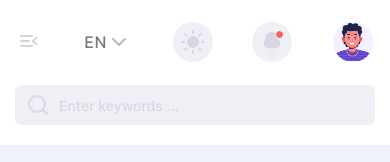
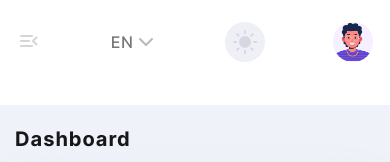
Before and after one commit to thehansguy/afrobase-mvp, a plain HTML site: page index.html in a window 390 px wide. Shown: the top 162 px of the page. Drawn offline with Linux system fonts and the light colour scheme.

Commit message:
cleaning ui removing unecessary mobile items

```diff
--- a/index.html
+++ b/index.html
@@ -193,12 +193,12 @@
         <!-- ! Main nav -->
         <nav class="main-nav--bg">
           <div class="container main-nav">
-            <div class="main-nav-start">
+            <!-- <div class="main-nav-start">
               <div class="search-wrapper">
                 <i data-feather="search" aria-hidden="true"></i>
                 <input type="text" placeholder="Enter keywords ..." required />
               </div>
-            </div>
+            </div> -->
             <div class="main-nav-end">
               <button
                 class="sidebar-toggle transparent-btn"
@@ -216,7 +216,6 @@
                 <ul class="lang-menu dropdown">
                   <li><a href="##">English</a></li>
                   <li><a href="##">French</a></li>
-                  <li><a href="##">Uzbek</a></li>
                 </ul>
               </div>
               <button
@@ -228,7 +227,7 @@
                 <i class="sun-icon" data-feather="sun" aria-hidden="true"></i>
                 <i class="moon-icon" data-feather="moon" aria-hidden="true"></i>
               </button>
-              <div class="notification-wrapper">
+              <!-- <div class="notification-wrapper">
                 <button
                   class="gray-circle-btn dropdown-btn"
                   title="To messages"
@@ -294,7 +293,7 @@
                     >
                   </li>
                 </ul>
-              </div>
+              </div> -->
               <div class="nav-user-wrapper">
                 <button
                   href="##"
```
